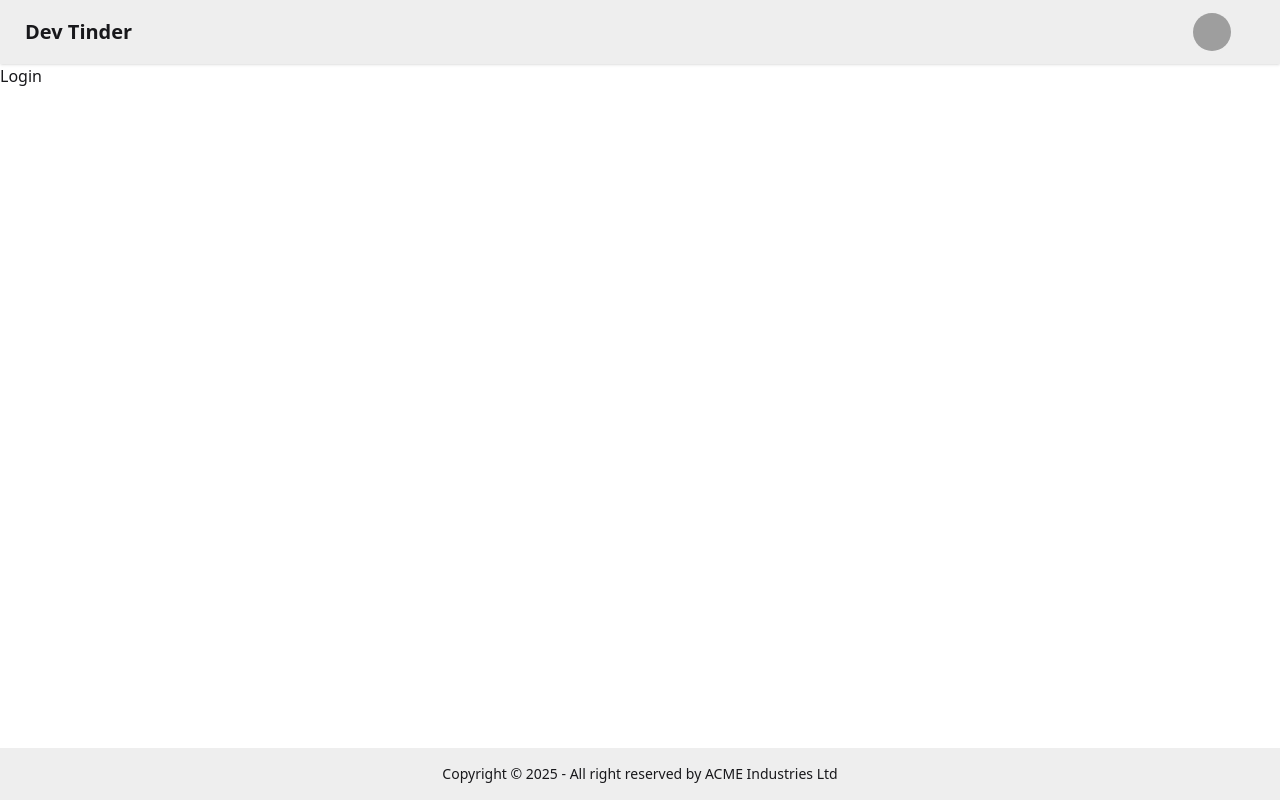
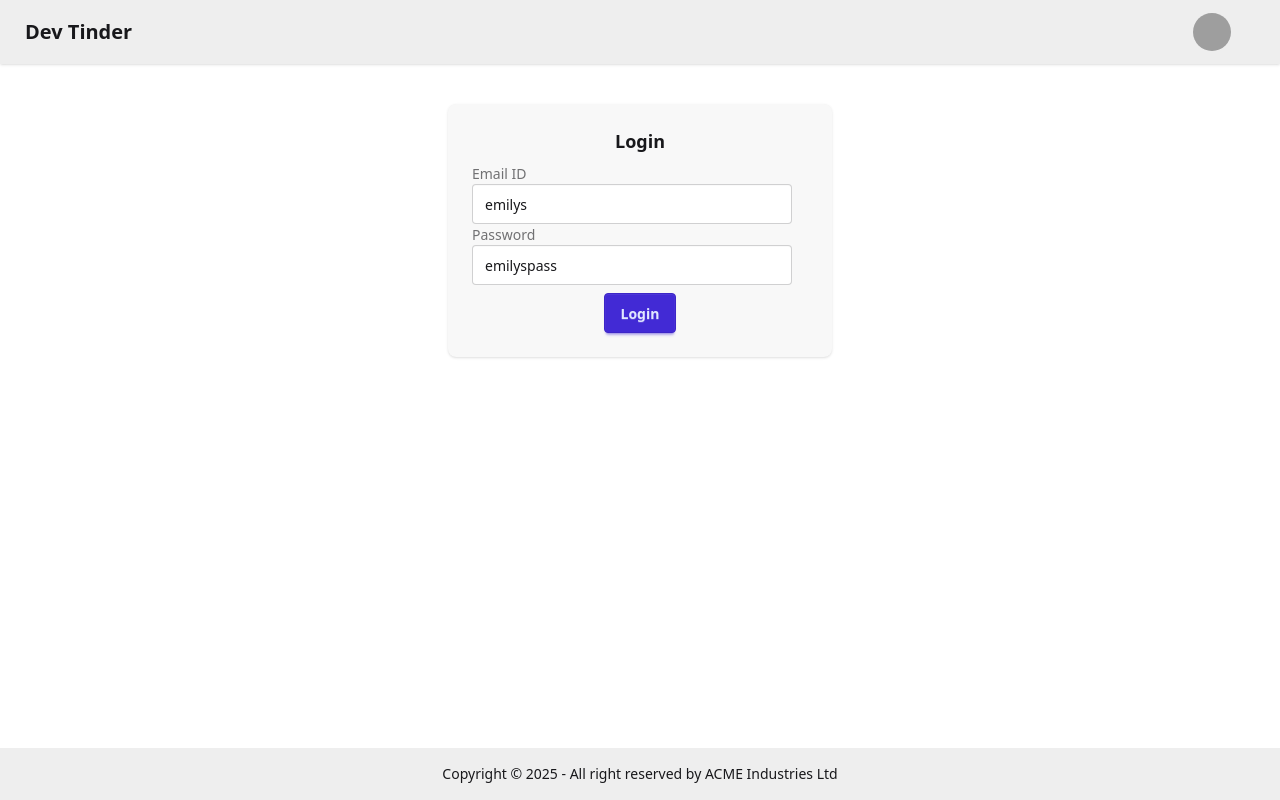
Before and after one commit to akriti0210/devTinder-web, a React (Vite) app: page /login in a window 1280 px wide. Built offline with nearby package versions, Linux system fonts and the light colour scheme; grey boxes are pictures that could not be loaded.

Commit message:
login page

```diff
--- a/package.json
+++ b/package.json
@@ -10,9 +10,13 @@
     "preview": "vite preview"
   },
   "dependencies": {
+    "@reduxjs/toolkit": "^2.8.2",
     "@tailwindcss/vite": "^4.1.11",
+    "axios": "^1.11.0",
     "react": "^19.1.0",
+    "react-cookie": "^8.0.1",
     "react-dom": "^19.1.0",
+    "react-redux": "^9.2.0",
     "react-router-dom": "^7.7.1"
   },
   "devDependencies": {
--- a/src/Login.jsx
+++ b/src/Login.jsx
@@ -1,9 +1,64 @@
-import React from 'react'
+import axios from "axios";
+import { useState } from "react"
+import Profile from "./Profile";
 
 const Login = () => {
+
+  const [email, setEmail] = useState("emilys");
+  const [password, setPassword] = useState("emilyspass");
+
+  // const [cookie, setCookie] = useCookies(['accessToken', 'refreshToken'])
+
+  const payload = {
+    username: email,
+    password: password
+  }
+
+  const handleLogin = async() => {
+    try
+    {
+      const res = await axios.post("https://dummyjson.com/auth/login",
+        payload).then((response) => {
+          console.log(response)
+          if (response.status === 200)
+          {
+            <Profile />
+          }
+          // let expires = new Date()
+          // setCookie('accessToken', res.data.accessToken, { path: '/',  expires})
+          // setCookie('refreshToken', res.data.refreshToken, {path: '/', expires})
+      })
+    }
+    catch (err)
+    {
+      console.error(err.response.data.message);
+    }
+  }
+
   return (
-    <div>
-      Login
+    <div className='flex justify-center my-10'>
+      <div className="card bg-base-200 w-96 shadow-sm">
+        <div className="card-body">
+          <h2 className="card-title justify-center">Login</h2>
+          <div>
+            <label className="form-control w-full max-w-xs">
+              <div className="label">
+                <span className="label-text">Email ID</span>
+              </div>
+              <input type="text" value={email} name="email" className="input w-full max-w-xs" onChange={(e)=>setEmail(e.target.value)} />
+            </label>
+            <label className="form-control w-full max-w-xs">
+              <div className="label">
+                <span className="label-text">Password</span>
+              </div>
+              <input type="text" value={password} name="password" className="input w-full max-w-xs" onChange={(e)=>setPassword(e.target.value)} />
+            </label>
+          </div>
+          <div className="card-actions justify-center">
+            <button className="btn btn-primary" onClick={handleLogin}>Login</button>
+          </div>
+        </div>
+      </div>
     </div>
   )
 }
```
Also changed, not shown: 2 other files (tests, documents, lock files or other folders).
